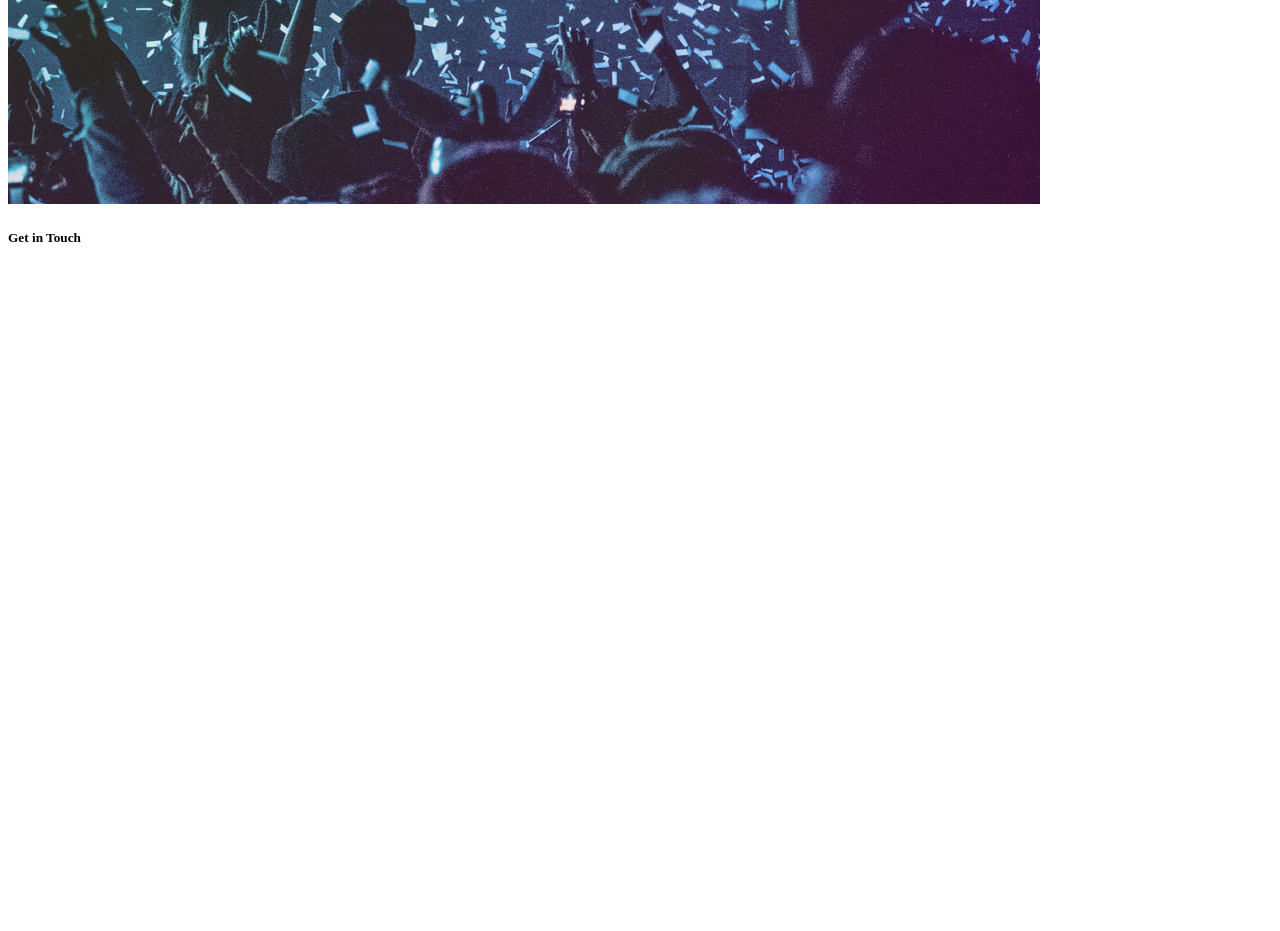
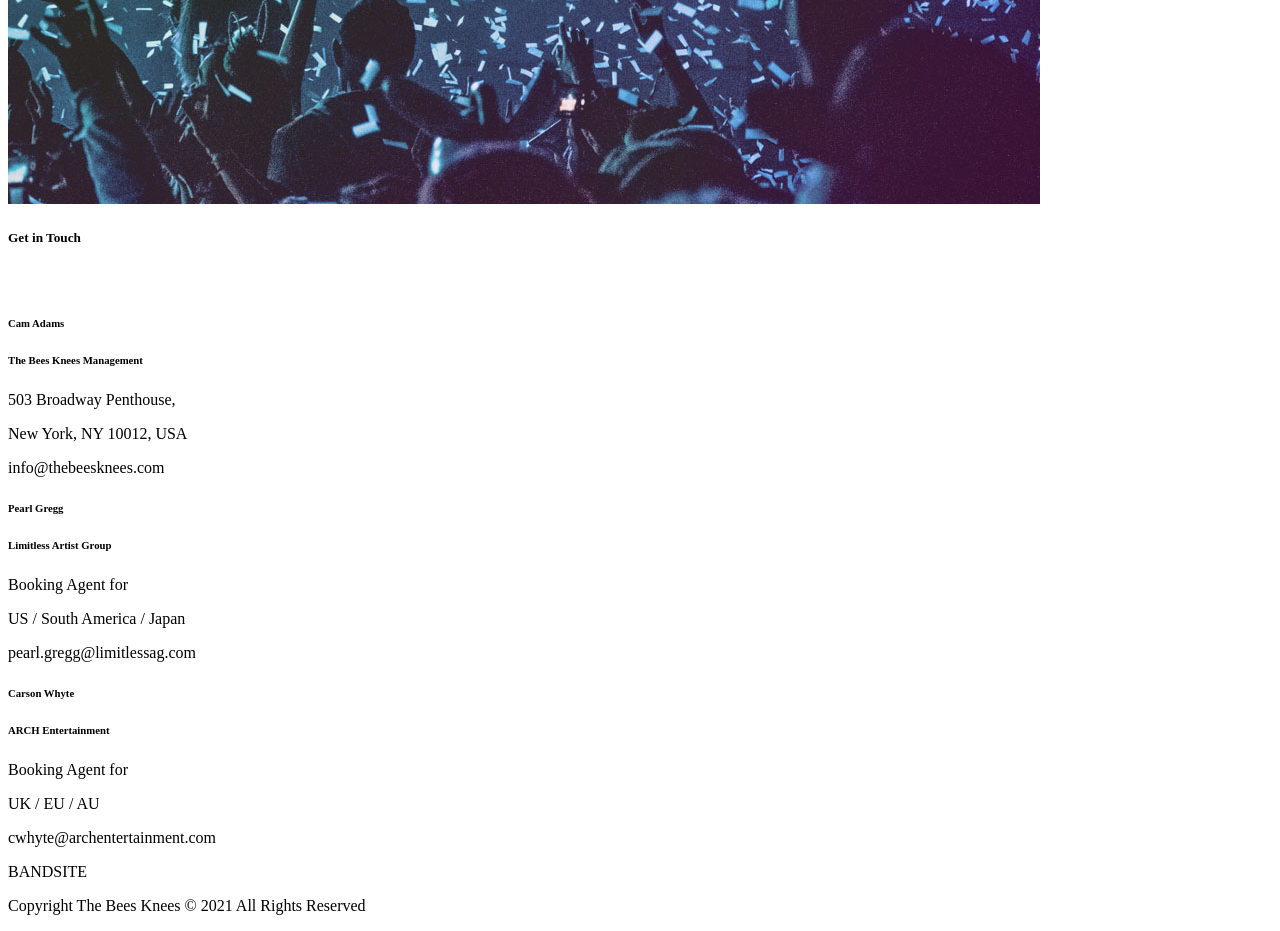
Before and after one commit to felixlaii/bandsite, a plain HTML site: page index.html in a window 1280 px wide. Shown: the part 8445-9376 px from the top of the page. Before the commit the page ends 8745 px from the top, so only its background shows below. Drawn offline with Linux system fonts and the light colour scheme.

```diff
--- a/index.html
+++ b/index.html
@@ -60,8 +60,25 @@
                 <img class="about-section__ig" src="/Assets/Icons/SVG/Icon-instagram.svg" alt="IG icon">
                 <img class="about-section__fb" src="/Assets/Icons/SVG/Icon-facebook.svg" alt="fb icon">
                 <img class="about-section__twitter" src="/Assets/Icons/SVG/Icon-twitter.svg" alt="twitter icon">
+            </div>
+                <h6 class="about-section__title">Cam Adams</h6>
+                <h6 class="about-section__title">The Bees Knees Management</h6>
+                    <p class="about-section__description">503 Broadway Penthouse,</p>
+                    <p class="about-section__description">New York, NY 10012, USA</p>
+                    <p class="about-section__email">info@thebeesknees.com</p>
+                <h6 class="about-section__title">Pearl Gregg</h6>
+                <h6 class="about-section__title">Limitless Artist Group</h6>
+                    <p class="about-section__description">Booking Agent for</p>
+                    <p class="about-section__description">US / South America / Japan</p>
+                    <p class="about-section__email">pearl.gregg@limitlessag.com</p>
+                <h6 class="about-section__title">Carson Whyte</h6>
+                <h6 class="about-section__title">ARCH Entertainment</h6>
+                    <p class="about-section__description">Booking Agent for</p>
+                    <p class="about-section__description">UK / EU / AU</p>
+                    <p class="about-section__email">cwhyte@archentertainment.com</p>
+                <h7 class="about-section__footer">BANDSITE</h7>
+                    <p class="about-section__copyright">Copyright The Bees Knees © 2021 All Rights Reserved</p>
 
-            </div>
     </footer>
 </body>
 </html>
```
Also changed, not shown: Styles/Partials/_colors.scss (added, +7 -0 lines), Styles/Partials/_typography.scss (added, +16 -0 lines), Styles/Partials/_mixins.scss (added), Styles/Partials/_partial.scss (deleted), Styles/Partials/_responsiveness.scss (added), 4 other files.
